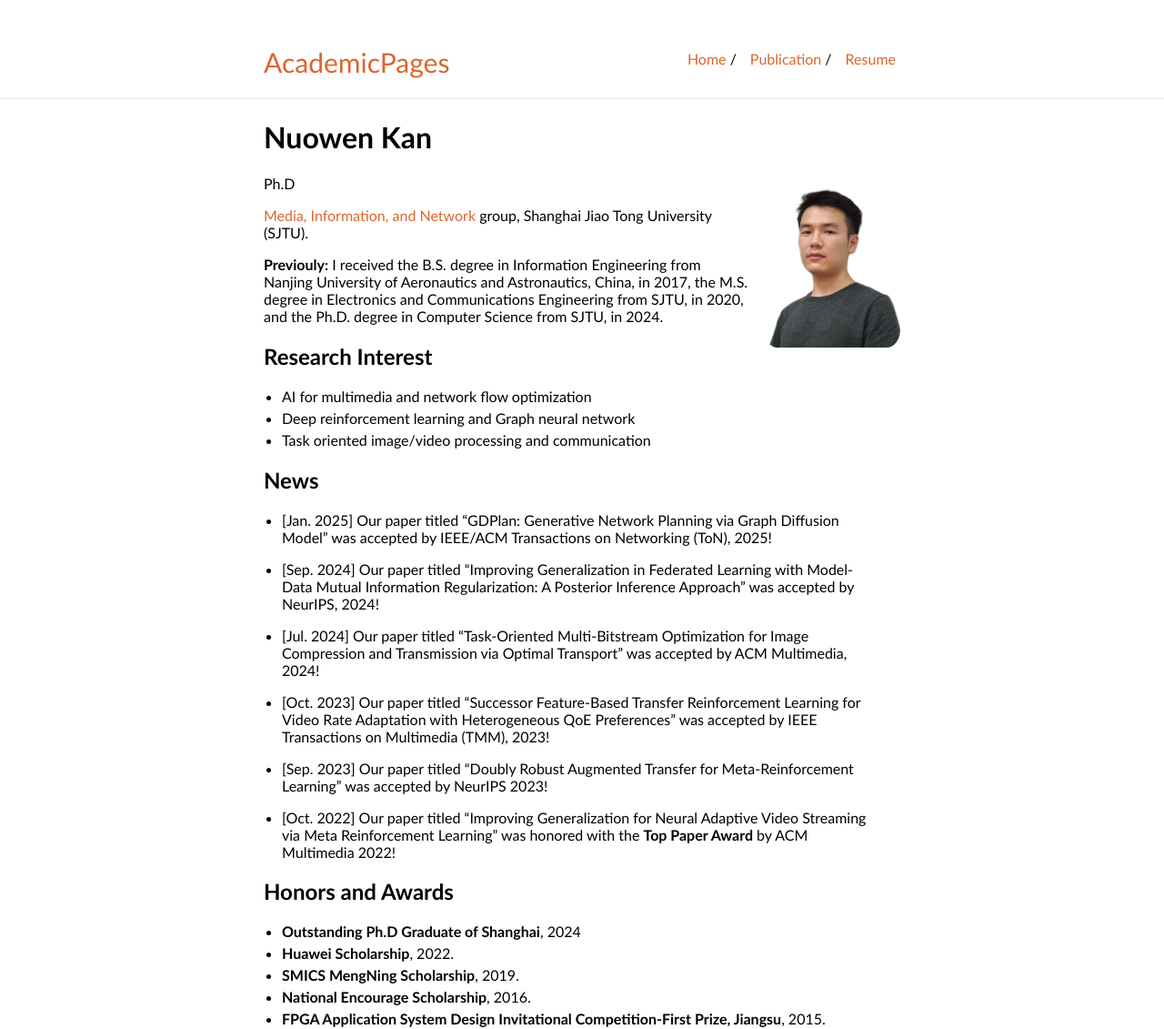
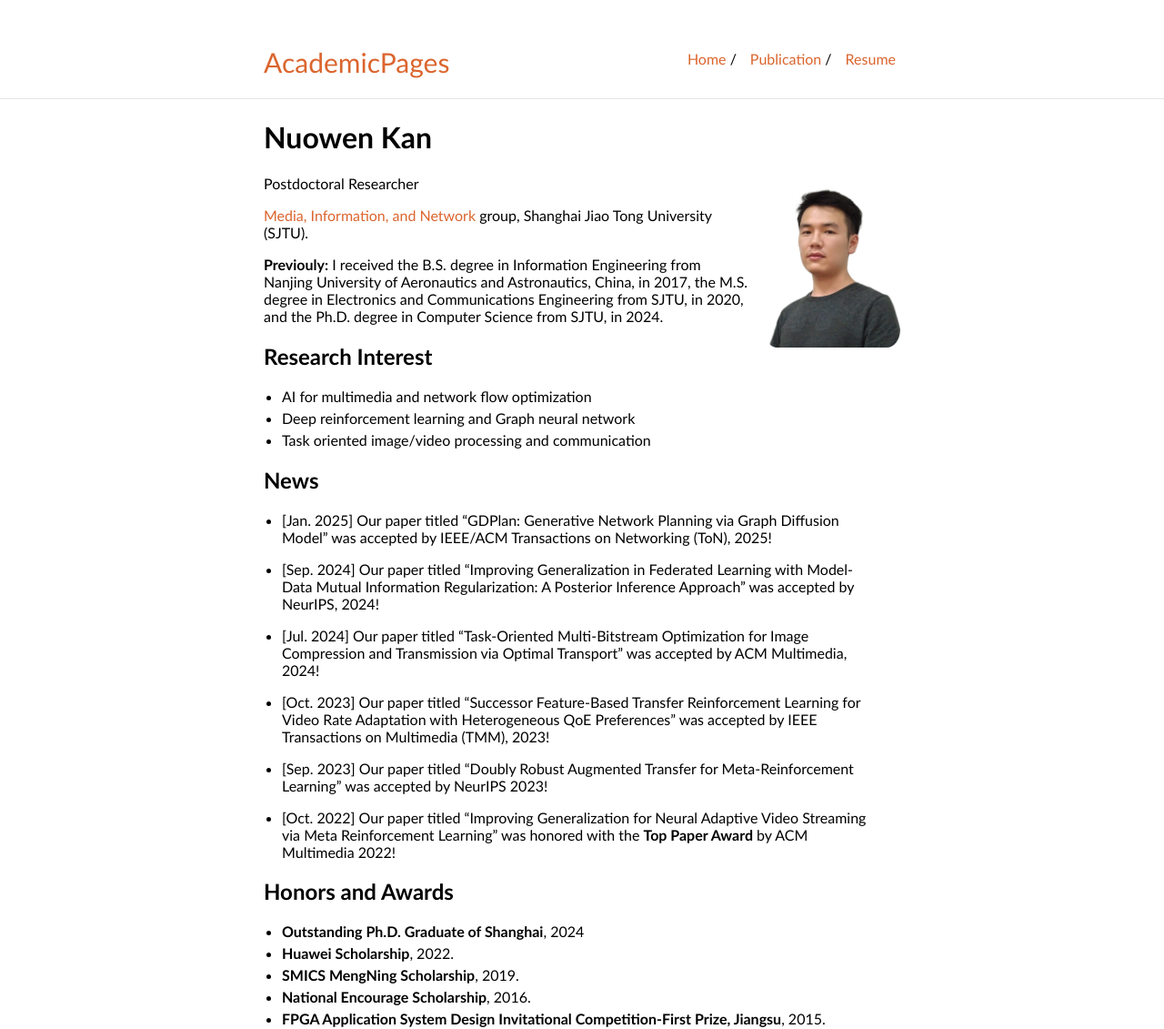
Before and after one commit to confiwent/AcademicPages, a Jekyll site: the page built from index.md, in a window 1280 px wide. Shown: the top 1131 px of the page at 91% size. Built offline with Jekyll 4.4.1, drawn with Linux system fonts in a browser that asks for light colours; our own code applies the rules of GitHub Pages for plain Markdown files.

Commit message:
update postdoc

```diff
--- a/index.md
+++ b/index.md
@@ -6,7 +6,7 @@ layout: default
 
 <img class="profile-picture" src="nwkan_p3.jpg" width = "311" height = "414">
 
-Ph.D
+Postdoctoral Researcher
 
 [Media, Information, and Network](http://min.sjtu.edu.cn/) group, Shanghai Jiao Tong University (SJTU).
 
@@ -34,7 +34,7 @@ __Previouly:__ I received the B.S. degree in Information Engineering from Nanjin
 ## Honors and Awards
 
 <!-- - **Science and Technology Advancement Award-First Prize, Shanghai**, 2022. -->
-- **Outstanding Ph.D Graduate of Shanghai**, 2024
+- **Outstanding Ph.D. Graduate of Shanghai**, 2024
 - **Huawei Scholarship**, 2022.
 - **SMICS MengNing Scholarship**, 2019.
 - **National Encourage Scholarship**, 2016.
```
